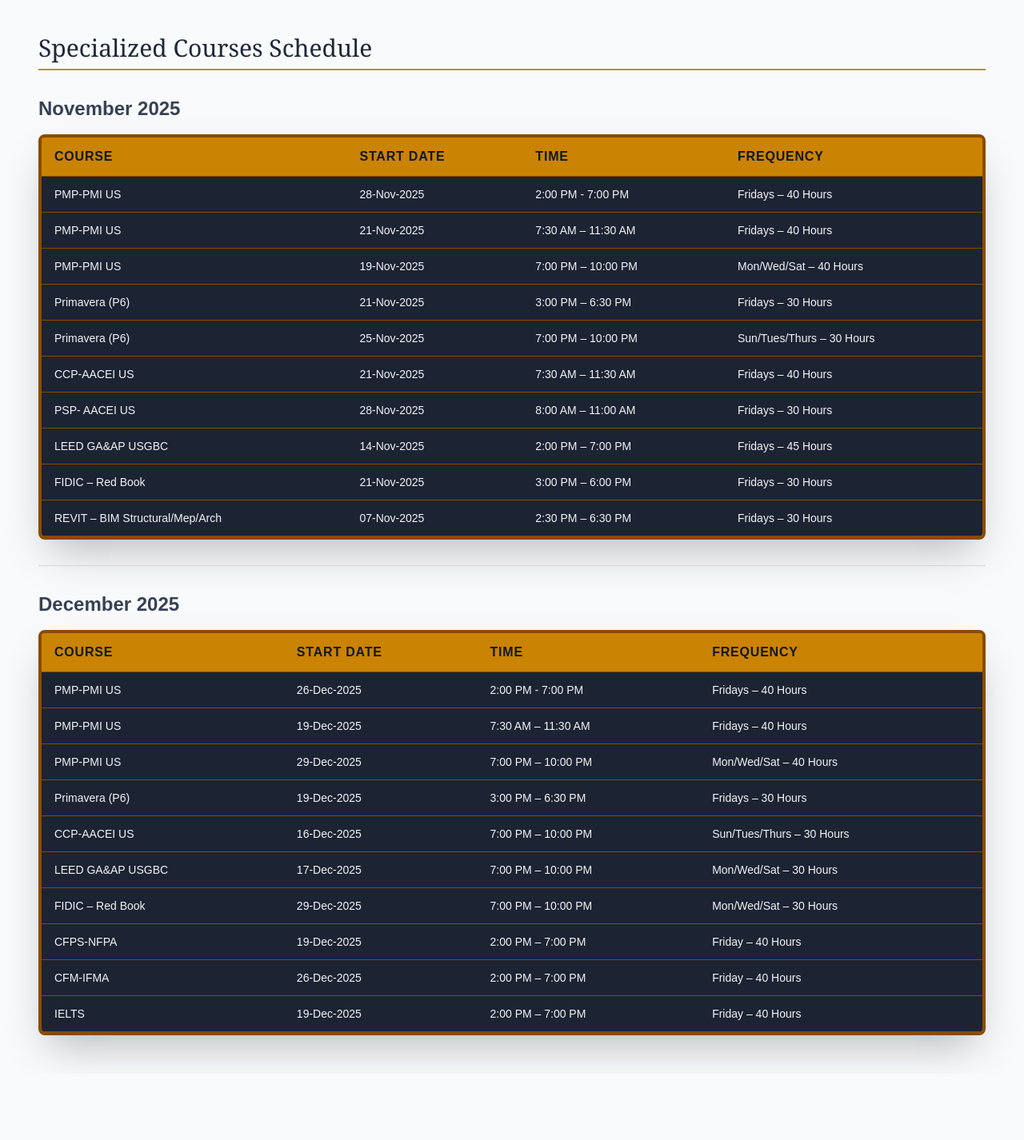
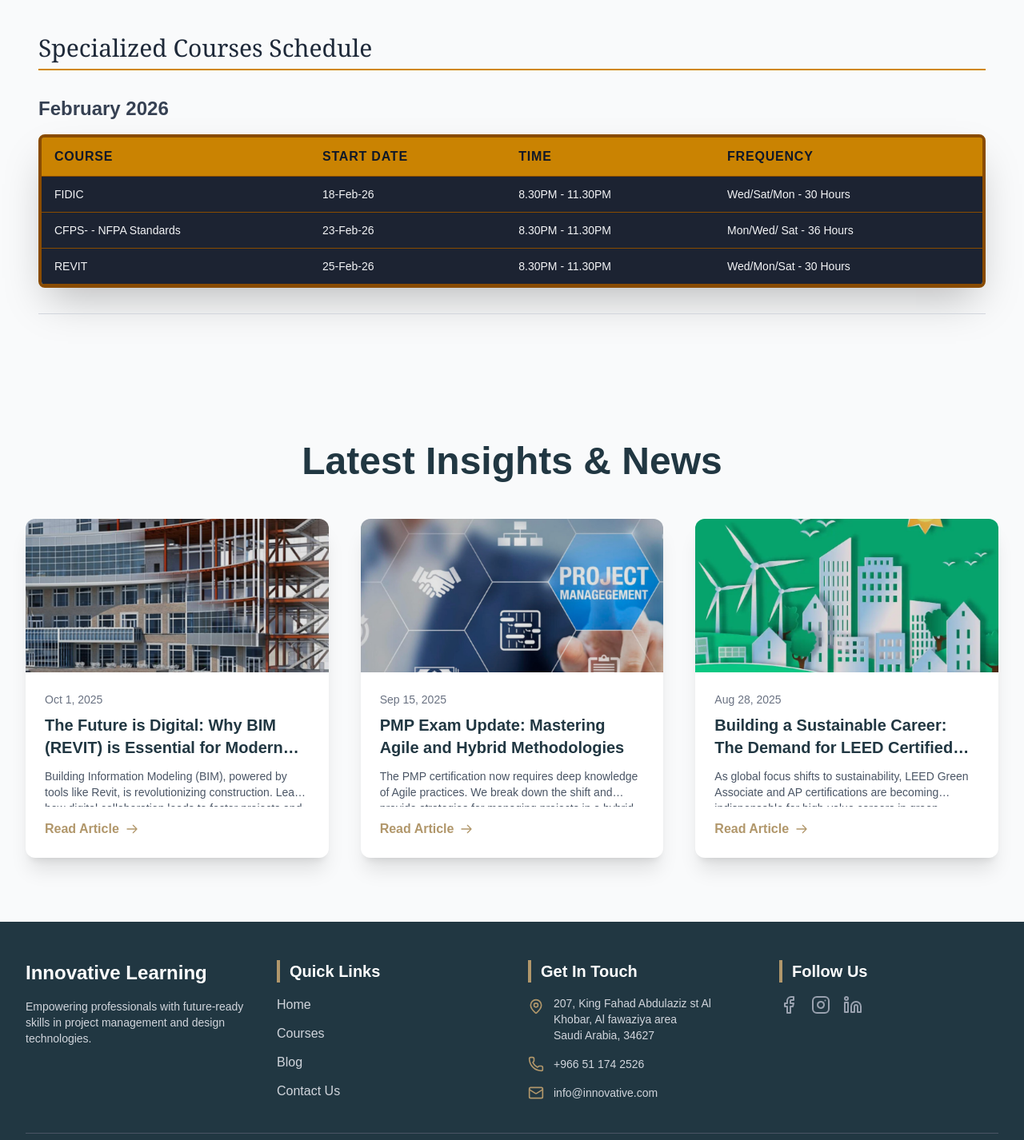
Before and after one commit to shamilshiraz/innovative-learning, a Next.js app: page / in a window 1280 px wide. Shown: the part 3580-5006 px from the top of the page at 80% size. Built offline with nearby package versions, Linux system fonts and the light colour scheme; a web font is replaced by a local one.

Commit message:
Update Dec.jsx

```diff
--- a/src/components/Dec.jsx
+++ b/src/components/Dec.jsx
@@ -3,6 +3,12 @@
 import React from 'react';
 
 // --- CONSOLIDATED DATA ---
+
+const febCourses = [
+  { course: " FIDIC", startDate: "18-Feb-26", time: " 8.30PM - 11.30PM", frequency: "Wed/Sat/Mon - 30 Hours" },
+  { course: " CFPS- - NFPA Standards", startDate: "23-Feb-26", time: " 8.30PM - 11.30PM", frequency: "Mon/Wed/ Sat - 36 Hours" },
+  { course: " REVIT", startDate: "25-Feb-26", time: " 8.30PM - 11.30PM", frequency: "Wed/Mon/Sat - 30 Hours" },
+];
 
 const novCourses = [
   { course: "PMP-PMI US", startDate: "28-Nov-2025", time: "2:00 PM - 7:00 PM", frequency: "Fridays – 40 Hours" },
@@ -82,19 +88,15 @@
     <section className="p-4 sm:p-8 lg:p-12 bg-gray-50">
       <h2 className={headerClasses}>Specialized Courses Schedule</h2>
 
-      {/* November Section (nv) */}
+      {/* Feb Section (nv) */}
       <div id="schedule-nv" className="month-schedule">
-        <h3 className={monthHeaderClasses}>November 2025</h3>
-        {renderCourseTable(novCourses)}
+        <h3 className={monthHeaderClasses}>February 2026</h3>
+        {renderCourseTable(febCourses)}
       </div>
 
       <div className="my-8 border-t border-gray-300"></div>
 
-      {/* December Section (dec) */}
-      <div id="schedule-dec" className="month-schedule">
-        <h3 className={monthHeaderClasses}>December 2025</h3>
-        {renderCourseTable(decCourses)}
-      </div>
+
     </section>
   );
 };
```
